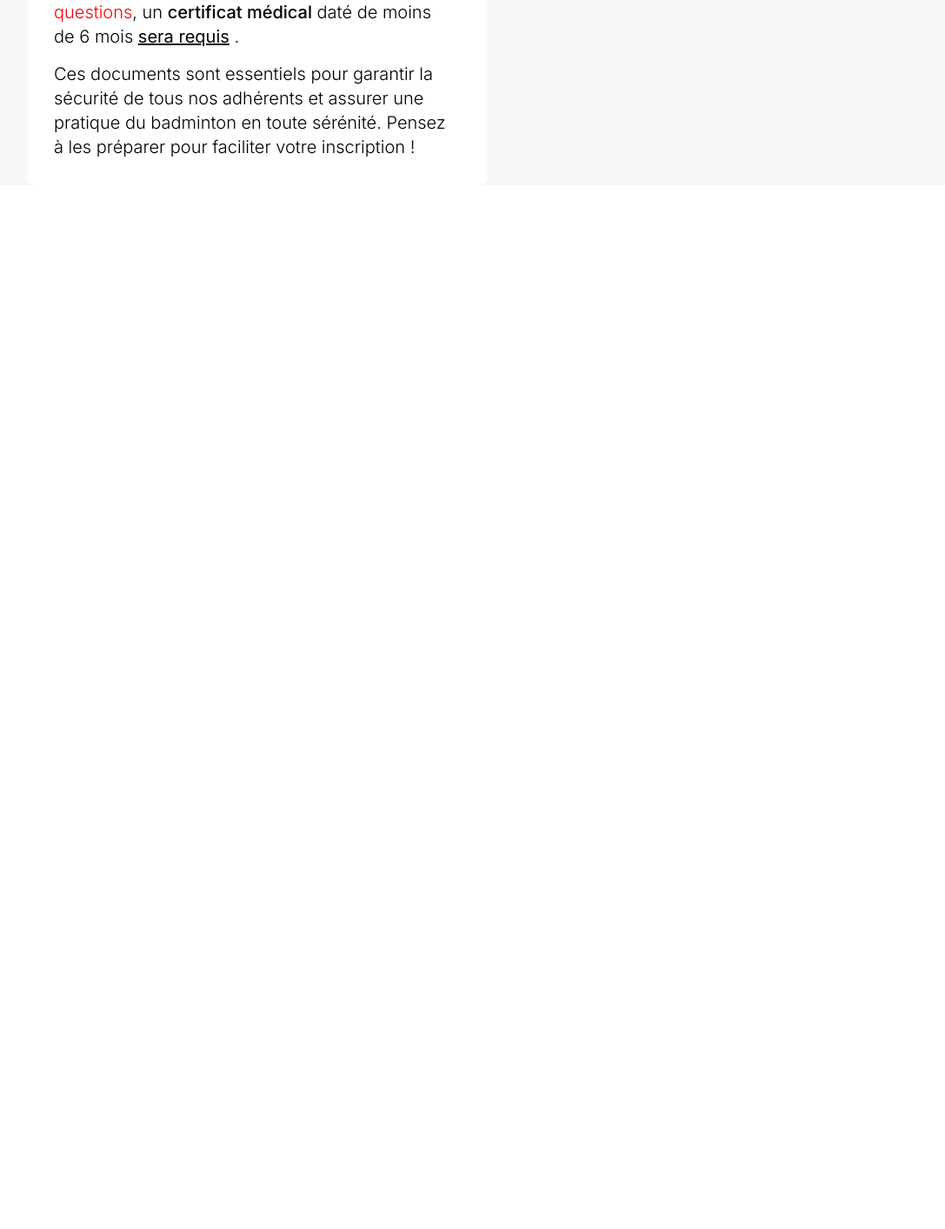
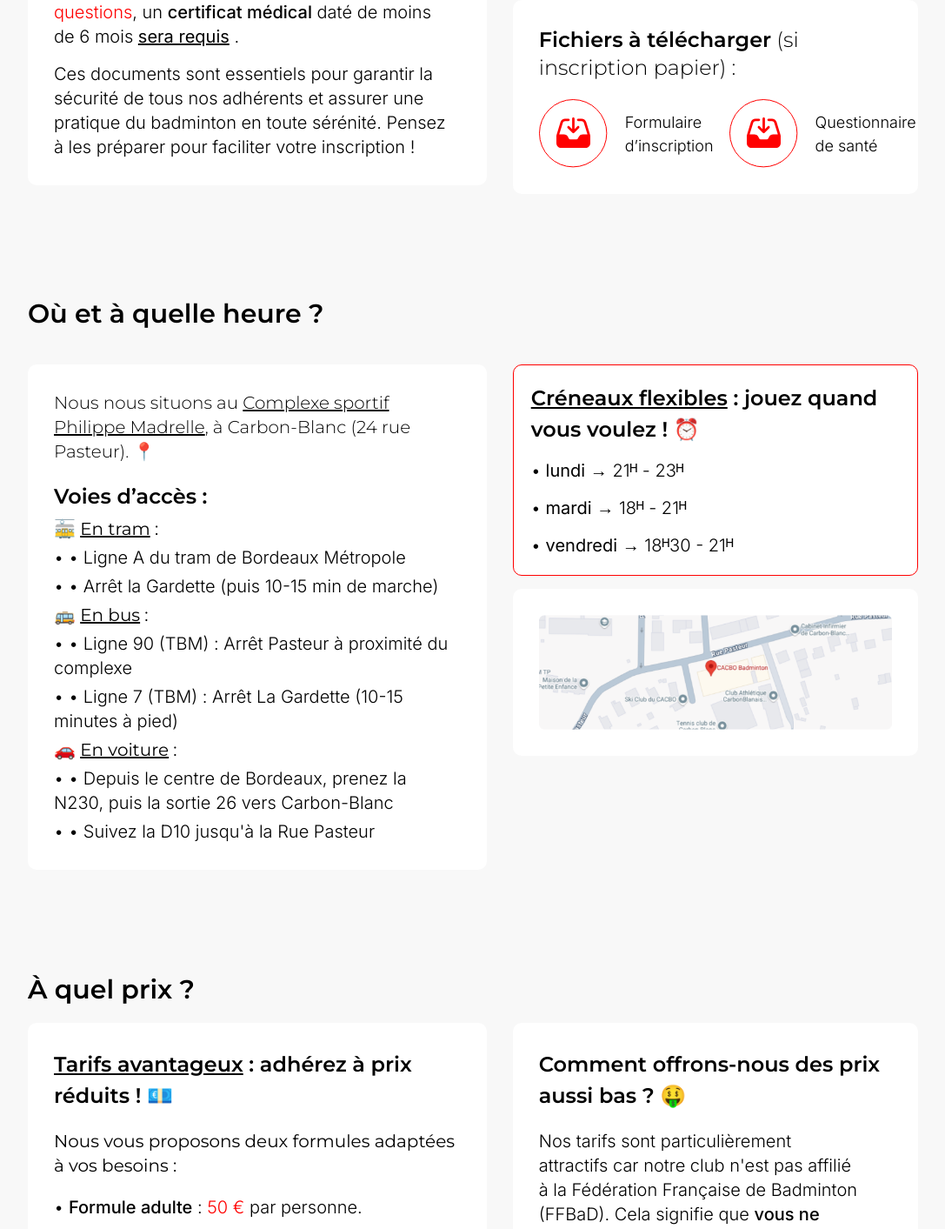
Before and after one commit to Matsuel/CACBO-Badminton, a Next.js app: page /adherer in a window 1280 px wide. Shown: the part 1851-3264 px from the top of the page at 87% size, without its empty margins (96-1183 px from the left). Before the commit the page ends 2064 px from the top, so only its background shows below. Built offline with nearby package versions, Linux system fonts and the light colour scheme; a web font is replaced by a local one.

Commit message:
Create Creaneau, listElement and listTile components + page "Adherer"

```diff
--- /dev/null
+++ b/src/components/Creaneau/index.tsx
@@ -0,0 +1,16 @@
+interface CreaneauProps {
+    children: React.ReactNode;
+}
+
+const Creaneau = ({
+    children
+}: CreaneauProps) => {
+    return (
+        <p className="font-Inter font-light text-xl">
+            • {children}
+        </p>
+    )
+
+}
+
+export default Creaneau;
--- /dev/null
+++ b/src/components/documents/index.tsx
@@ -0,0 +1,27 @@
+import Image from "next/image";
+import File from "@/assets/file.svg";
+import Link from "next/link";
+
+interface DocumentsProps {
+    content: string;
+    href: string;
+}
+
+export const Documents = ({
+    content,
+    href,
+}: DocumentsProps) => {
+
+    return (
+        <Link href={href} passHref target={"_blank"}
+              className="w-auto h-auto flex flex-row items-center justify-start gap-[20px]">
+            <Image src={File} alt={"Formulaire d’inscription"}/>
+
+            <h5 className="font-Inter font-light text-[18px]">
+                {content}
+            </h5>
+        </Link>
+    )
+}
+
+export default Documents
--- /dev/null
+++ b/src/components/listElement/index.tsx
@@ -0,0 +1,16 @@
+
+interface ListElementProps {
+    children: React.ReactNode;
+}
+
+const listElement = ({
+    children
+}: ListElementProps) => {
+    return (
+        <p className="font-Inter font-light text-xl">
+            • {children}
+        </p>
+    )
+}
+
+export default listElement
--- /dev/null
+++ b/src/components/listTitle/index.tsx
@@ -0,0 +1,17 @@
+
+
+interface ListTitleProps {
+    children: React.ReactNode;
+}
+
+const ListTitle = ({
+    children
+}: ListTitleProps) => {
+    return (
+        <h4 className="font-Montserrat font-normal text-black text-xl">
+            {children}
+        </h4>
+    )
+}
+
+export default ListTitle
--- a/src/pages/adherer.tsx
+++ b/src/pages/adherer.tsx
@@ -8,6 +8,12 @@ import {SITE_CONFIG} from "@/constantes";
 import Subtitle from "@/components/subtitle";
 import Button from "@/components/button";
 import Image from "next/image";
+import Map from "@/assets/map.png"
+import Documents from "@/components/documents";
+import ListElement from "@/components/listElement";
+import ListTitle from "@/components/listTitle";
+import Creaneau from "@/components/Creaneau";
+import Footer from "@/components/footer";
 
 const Adherer = () => {
     return (
@@ -80,6 +86,7 @@ const Adherer = () => {
 
             </div>
 
+            {/* Comment ? */}
             <div className="w-[80%] h-auto flex flex-col items-start justify-start mt-[120px]">
                 <Subtitle content="Comment ?"/>
 
@@ -97,12 +104,12 @@ const Adherer = () => {
                         </p>
 
                         <p className="font-Inter font-light text-xl">
-                            - <strong className="font-medium">Formulaire d’inscription</strong> : à remplir pour nous
+                            • <strong className="font-medium">Formulaire d’inscription</strong> : à remplir pour nous
                             transmettre vos informations essentielles.
                         </p>
 
                         <p className="w-[97%] font-Inter font-light text-xl">
-                            - <strong className="font-medium">Questionnaire de santé</strong> : à compléter pour évaluer
+                            • <strong className="font-medium">Questionnaire de santé</strong> : à compléter pour évaluer
                             votre condition physique.
                             <span
                                 className="text-redcolor"> Si vous répondez positivement à une ou plusieurs questions</span>,
@@ -123,7 +130,7 @@ const Adherer = () => {
                     <div className="w-[47%] h-auto flex flex-col items-start justify-start gap-[15px] mt-[20px]">
 
                         <div
-                            className="w-[100%] h-auto flex flex-col items-start justify-start p-[20px] rounded-ten bg-white border-1 border-redcolor">
+                            className="w-[100%] h-auto flex flex-col items-start justify-start p-[20px] rounded-ten bg-white border-1 border-redcolor gap-[15px]">
                             <h4 className="font-Montserrat font-semibold text-[24px]">
                                 Adhésion simplifiée : <span className="underline">inscrivez-vous en ligne</span> ! 🌐
                             </h4>
@@ -136,20 +143,156 @@ const Adherer = () => {
                                 simplicité.
                             </p>
 
-                            <Button href="/inscription" >
+                            <Button href="/inscription">
                                 S&apos;inscrire en ligne
                                 <Image src={Goto} alt="goto" className="ml-2"/>
                             </Button>
                         </div>
 
+                        <div
+                            className="w-[100%] h-auto flex flex-col items-start justify-start gap-[20px] bg-white p-[30px] rounded-ten">
+                            <div className="w-auto h-auto flex flex-row items-center justify-start gap-[20px]">
+                                {/*<Subtitle content={"Fichiers à télécharger "}/>*/}
+                                <h3 className="font-Montserrat font-semibold text-black text-2xl">
+                                    Fichiers à télécharger
+                                    <span className="font-light"> (si inscription papier) :</span>
+                                </h3>
+                            </div>
+
+                            <div className="w-auto h-auto flex flex-row items-start justify-start gap-[30px]">
+
+                                <Documents content={"Formulaire d’inscription"} href={"/"}/>
+
+                                <Documents content={"Questionnaire de santé"} href={"/"}/>
+                            </div>
+                        </div>
 
                     </div>
 
                 </div>
 
             </div>
+
+            {/* Où et à quelle heure ? */}
+            <div className="w-[80%] h-auto flex flex-col items-start justify-start mt-[120px]">
+                <Subtitle content="Où et à quelle heure ?"/>
+
+                <div className="w-[100%] h-auto flex flex-row items-start justify-start mt-[20px] gap-[30px]">
+                    <div
+                        className="w-[53%] h-auto flex flex-col items-start justify-start mt-[20px] gap-[5px] bg-white rounded-ten p-[30px]">
+
+                        <p className="font-Montserrat font-light text-black text-xl mb-[15px]">
+                            Nous nous situons au <span className="underline">Complexe sportif Philippe Madrelle</span>,
+                            à
+                            Carbon-Blanc
+                            (24 rue Pasteur). 📍
+                        </p>
+
+                        <h3 className="font-Montserrat font-semibold text-black text-[24px]">
+                            Voies d’accès :
+                        </h3>
+
+                        <ListTitle>🚋 <span className="underline">En tram</span> :</ListTitle>
+                        <ListElement>• Ligne A du tram de Bordeaux Métropole</ListElement>
+                        <ListElement>• Arrêt la Gardette (puis 10-15 min de marche)</ListElement>
+
+
+                        <ListTitle>🚌 <span className="underline">En bus</span> :</ListTitle>
+                        <ListElement>• Ligne 90 (TBM) : Arrêt Pasteur à proximité du complexe</ListElement>
+                        <ListElement>• Ligne 7 (TBM) : Arrêt La Gardette (10-15 minutes à pied)</ListElement>
+
+
+                        <ListTitle>🚗 <span className="underline">En voiture</span> :</ListTitle>
+                        <ListElement>• Depuis le centre de Bordeaux, prenez la N230, puis la sortie 26 vers
+                            Carbon-Blanc</ListElement>
+                        <ListElement>• Suivez la D10 jusqu&apos;à la Rue Pasteur</ListElement>
+
+                    </div>
+
+                    {/* Partie Droite */}
+                    <div className="w-[47%] h-auto flex flex-col items-start justify-start gap-[15px] mt-[20px]">
+
+                        <div
+                            className="w-[100%] h-auto flex flex-col items-start justify-start p-[20px] rounded-ten bg-white border-1 border-redcolor gap-[15px]">
+                            <h4 className="font-Montserrat font-semibold text-[24px]">
+                                <span className="underline">Créneaux flexibles</span> : jouez quand vous voulez ! ⏰
+                            </h4>
+
+                            <Creaneau><span className="font-normal">lundi</span> → 21ᴴ - 23ᴴ</Creaneau>
+                            <Creaneau><span className="font-normal">mardi</span> → 18ᴴ - 21ᴴ</Creaneau>
+                            <Creaneau><span className="font-normal">vendredi</span> → 18ᴴ30 - 21ᴴ</Creaneau>
+
+                        </div>
+
+                        <div
+                            className="w-[100%] h-auto flex items-start justify-start bg-white p-[30px] rounded-ten">
+
+                            <Image src={Map} alt="Position gymnase"/>
+
+                        </div>
+                    </div>
+
+                </div>
+            </div>
+
+            {/*à quel prix ?*/}
+            <div className="w-[80%] h-auto flex flex-col items-start justify-start mt-[120px]">
+                <Subtitle content="À quel prix ?"/>
+
+                <div className="w-[100%] h-auto flex flex-row items-start justify-start mt-[20px] gap-[30px]">
+
+                    <div
+                        className="w-[53%] h-auto flex flex-col items-start justify-start gap-[20px] bg-white p-[30px] rounded-ten">
+
+                        <h4 className="font-Montserrat font-semibold text-[24px]">
+                            <span className="underline">Tarifs avantageux</span> : adhérez à prix réduits ! 💶
+                        </h4>
+
+                        <ListTitle>Nous vous proposons deux formules adaptées à vos besoins :</ListTitle>
+
+                        <ListElement> <span className="font-medium">Formule adulte</span> : <span className="text-redcolor">50 €</span> par personne.</ListElement>
+                        <ListElement> <span className="font-medium">Formule couple</span> : <span className="text-redcolor">90 €</span> pour 2 personnes, idéale pour venir jouer à deux, que vous soyez en couple ou simplement entre amis.</ListElement>
+
+
+                    </div>
+
+                    <div className="w-[47%] h-auto flex flex-col items-start justify-start gap-[20px]">
+
+                        <div
+                            className="w-[100%] h-auto flex flex-col items-start justify-start gap-[20px] bg-white p-[30px] rounded-ten">
+                            <h4 className="font-Montserrat font-semibold text-[24px]">
+                                Comment offrons-nous des prix aussi bas ? 🤑
+                            </h4>
+
+                            <p className="w-[92%] font-Inter font-light text-xl">
+                                Nos tarifs sont particulièrement attractifs car notre club n&apos;est pas affilié à la
+                                Fédération Française de Badminton (FFBaD). Cela signifie que <span
+                                className="font-medium">vous ne payez que la
+                                cotisation au club</span>, sans les coûts additionnels pour la licence fédérale, ni les
+                                contributions à la Ligue et au Comité départemental. Profitez d&apos;une adhésion simple et
+                                accessible, pour jouer en toute liberté, à un prix imbattable ! 💸
+                            </p>
+
+
+                        </div>
+
+                    </div>
+
+
+                </div>
+            </div>
+            <Footer/>
+
         </div>
     )
 }
 
 export default Adherer
+
+
+// Component
+// - SEction (w-80 etc, vu que chaque section a 3 éléments, prendre en arguments les childrens pour chaque section)
+//     - Titre
+//     - Image avec description
+//     - Informations (case avec bordures rouges qui prend des childrens)
+//     - Bouton avec lien
--- a/src/pages/bureau.tsx
+++ b/src/pages/bureau.tsx
@@ -51,10 +51,10 @@ const Bureau = () => {
                 icon={People}
             />
 
-            <div className="w-[43%] font-Montserrat font-normal text-xl text-wrap text-center mt-20">
+            <div className="w-[53%] font-Montserrat font-normal text-xl text-wrap text-center mt-20">
                 Les membres du Bureau veillent au bon fonctionnement du club et au respect des règlements en vigueur,
-                ils s&apos;occupent de la trésorerie (suivi des dépenses et des recettes, cotisations des adhérents,
-                gestion du compte bancaire) et de la résolution des problèmes et des conflits en son sein.
+                ils s&apos;occupent de la trésorerie (suivi des dépenses et des recettes, cotisations des adhérents, gestion
+                du compte bancaire) et de la résolution des problèmes et des conflits en son sein.
             </div>
 
             <div className="w-auto h-auto flex flex-row justify-between gap-[70px] mt-[105px]">
```
Also changed, not shown: src/assets/file.svg (added), src/assets/map.png (added).
